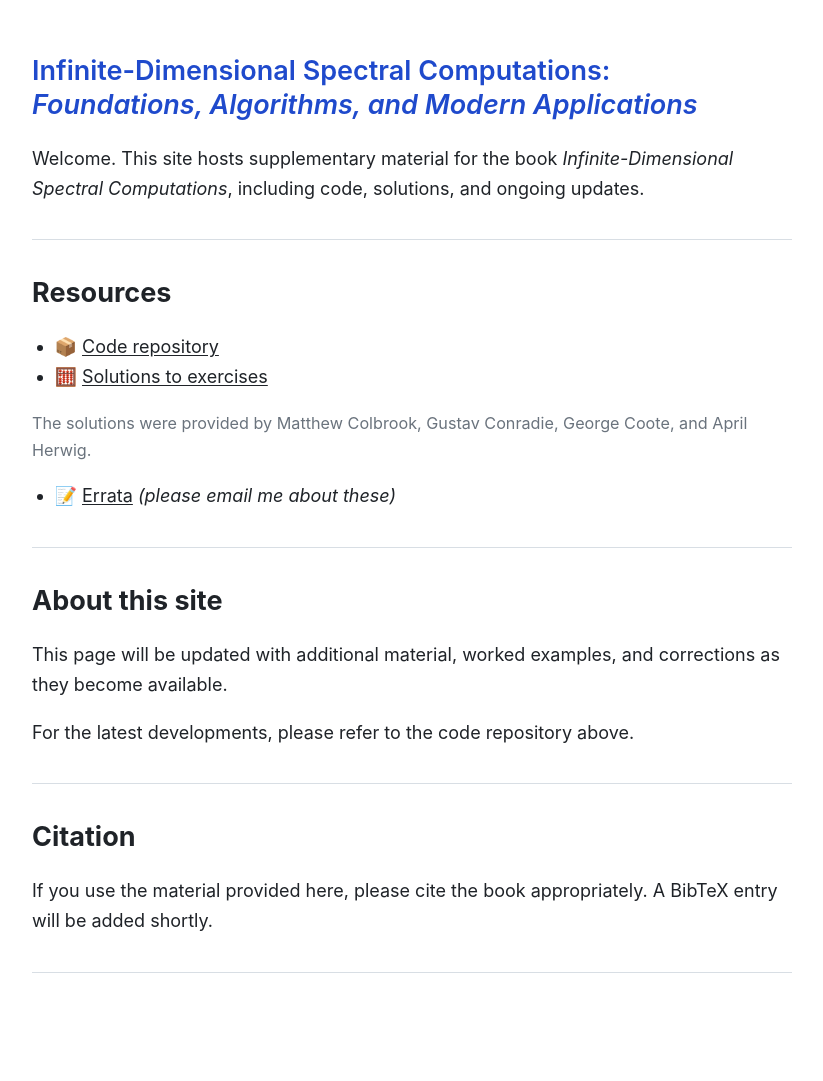
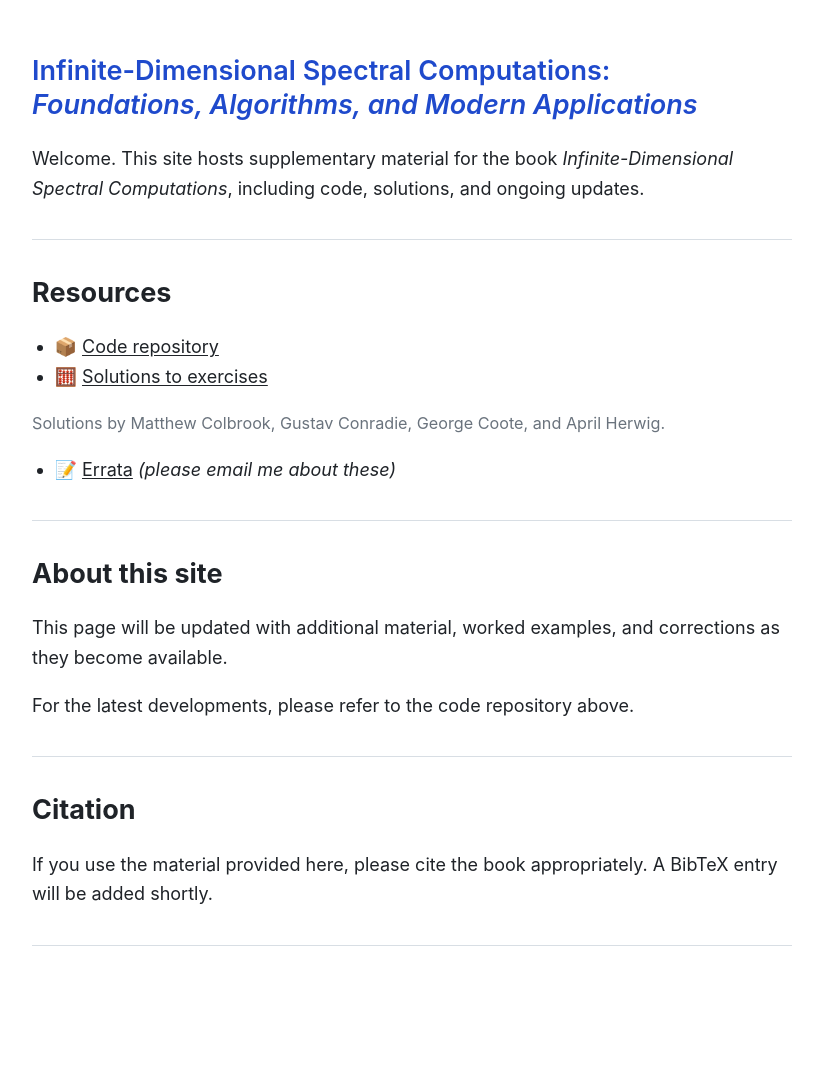
Before and after one commit to MColbrook/spectralcomputations, a Jekyll site: the page built from index.md, in a window 1280 px wide. Shown: the whole page, without its empty margins (228-1051 px from the left). Built offline with Jekyll 4.4.1, drawn with Linux system fonts in a browser that asks for light colours; after the commit the page ends 1054 px from its top, so only the background shows below that.

Commit message:
Update index.md

```diff
--- a/index.md
+++ b/index.md
@@ -17,7 +17,7 @@ Welcome. This site hosts supplementary material for the book *Infinite-Dimension
 - 🧮 [Solutions to exercises]({{ '/assets/pdfs/solutions.pdf' | relative_url }})
 
 <p class="attribution">
-  The solutions were provided by Matthew Colbrook, Gustav Conradie, George Coote, and April Herwig.
+  Solutions by Matthew Colbrook, Gustav Conradie, George Coote, and April Herwig.
 </p>
 - 📝 [Errata](errata.html) *(please email me about these)*
 
```
